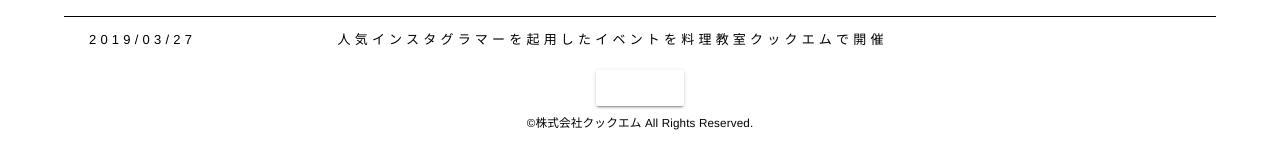
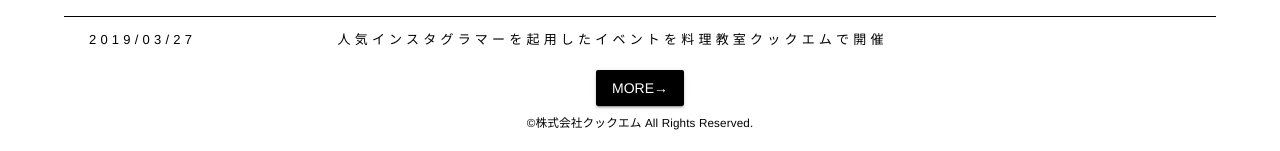
Before and after one commit to mikimiki1212/cook_m, a Vue app: page / in a window 1280 px wide. Shown: the part 646-797 px from the top of the page. Built offline with nearby package versions, Linux system fonts and the light colour scheme.

Commit message:
moreのボタンのCSSにimportantを設定した

```diff
--- a/src/components/Top.vue
+++ b/src/components/Top.vue
@@ -117,7 +117,7 @@ export default {
 /*ボタン『more』の設定*/
 .more {
   color: white;
-  background-color: black;
+  background-color: black !important;
 
 }
 </style>
```
Also changed, not shown: 12 other files (tests, documents, lock files or other folders).
